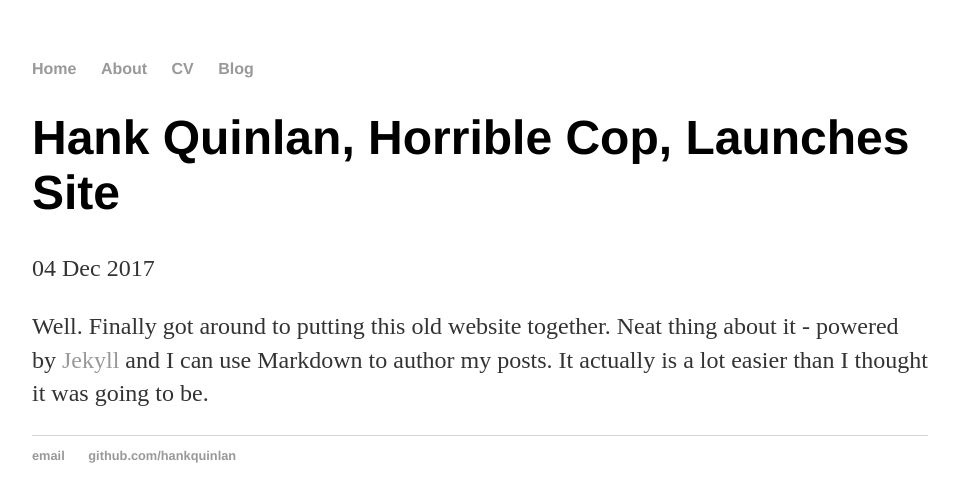
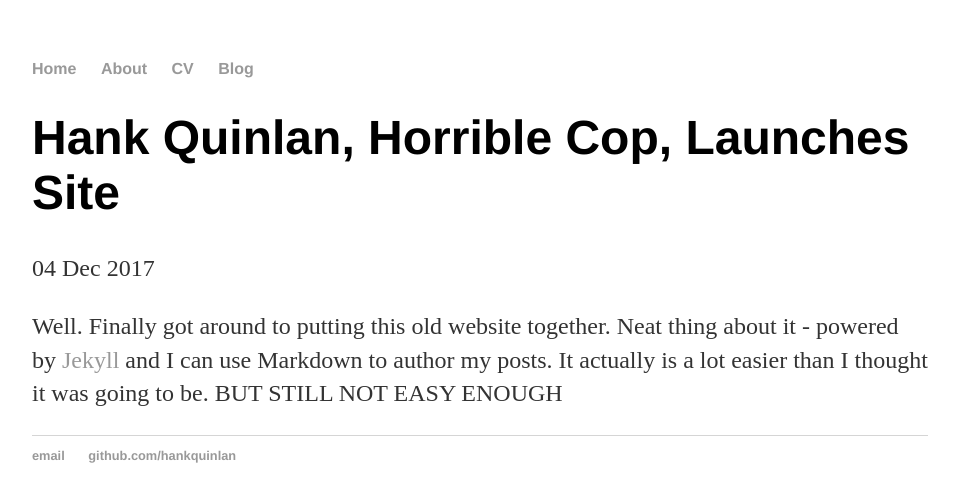
Before and after one commit to virtualslices/virtualslices.github.io, a Jekyll site: the page built from _posts/2017-12-04-test-jekyll-blog-post.md, in a window 1280 px wide. Shown: the top 502 px of the page, without its empty margins (160-1119 px from the left). Built offline with Jekyll 4.4.1, drawn with Linux system fonts in a browser that asks for light colours.

Commit message:
edit to post

```diff
--- a/_posts/2017-12-04-test-jekyll-blog-post.md
+++ b/_posts/2017-12-04-test-jekyll-blog-post.md
@@ -4,4 +4,4 @@ title: "Hank Quinlan, Horrible Cop, Launches Site"
 date: 2017-12-04
 ---
 
-Well. Finally got around to putting this old website together. Neat thing about it - powered by [Jekyll](http://jekyllrb.com) and I can use Markdown to author my posts. It actually is a lot easier than I thought it was going to be.
+Well. Finally got around to putting this old website together. Neat thing about it - powered by [Jekyll](http://jekyllrb.com) and I can use Markdown to author my posts. It actually is a lot easier than I thought it was going to be.  BUT STILL NOT EASY ENOUGH
```
